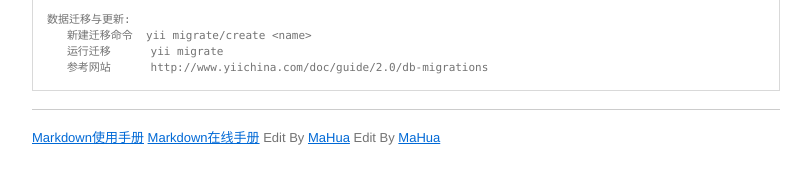
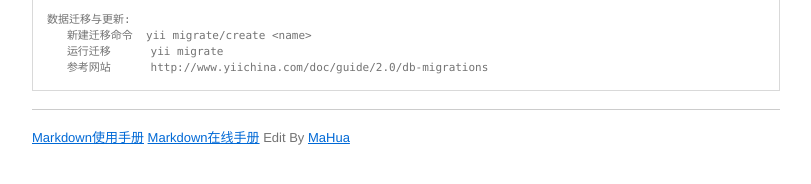
Before and after one commit to wan3574489/blog, a plain HTML site: page index.html in a window 1280 px wide. Shown: the part 372-556 px from the top of the page, without its empty margins (234-1045 px from the left). Drawn offline with Linux system fonts and the light colour scheme.

Commit message:
Update index.html

```diff
--- a/index.html
+++ b/index.html
@@ -28,5 +28,4 @@
 <p><a href="http://wowubuntu.com/markdown/">Markdown使用手册</a>
 <a href="http://mahua.jser.me/">Markdown在线手册</a>
 Edit By <a href="http://mahua.jser.me">MaHua</a>
-Edit By <a href="http://mahua.jser.me">MaHua</a></p>
 </body></html>
```
